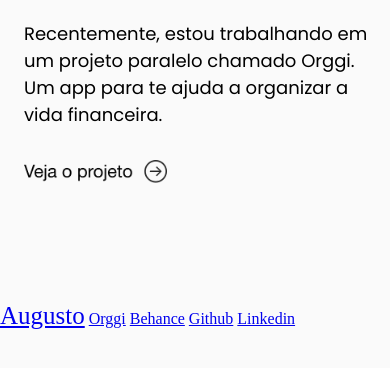
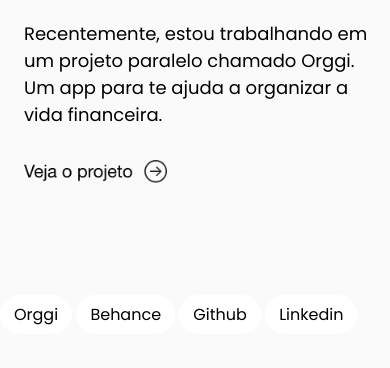
Before and after one commit to AugustoBSimionato/Augusto-s-Portfolio, a plain HTML site: page index.html in a window 390 px wide. Shown: the part 672-1040 px from the top of the page. Drawn offline with Linux system fonts and the light colour scheme.

Commit message:
feat: finishing responsiveness for home screen

```diff
--- a/index.html
+++ b/index.html
@@ -66,13 +66,10 @@
     </footer>
 
     <footer class="footer-mobile">
-        <div class="links">
-            <a class="augusto" href="#menu">Augusto</a>
-            <a class="footer-links" href="/Augusto-s-Portfolio/orggi.html">Orggi</a>
-            <a class="footer-links" href="https://www.behance.net/augustobaroni">Behance</a>
-            <a class="footer-links" href="https://github.com/AugustoBSimionato">Github</a>
-            <a class="footer-links" href="https://www.linkedin.com/in/augustobaronisimionato">Linkedin</a>
-        </div>
+        <a class="footer-links-mobile" href="/Augusto-s-Portfolio/orggi.html">Orggi</a>
+        <a class="footer-links-mobile" href="https://www.behance.net/augustobaroni">Behance</a>
+        <a class="footer-links-mobile" href="https://github.com/AugustoBSimionato">Github</a>
+        <a class="footer-links-mobile" href="https://www.linkedin.com/in/augustobaronisimionato">Linkedin</a>
     </footer>
 </body>
 </html>
--- a/style-index.css
+++ b/style-index.css
@@ -238,39 +238,23 @@ footer {
     }
 
     .footer-mobile {
-        display: flex;
+        display: inline-block;
+        font-family: "Poppins", sans-serif;
     }
 
-    .augusto {
-        font-size: 25px;
-    }
-
-    .links li {
-        padding: 0rem 0.5rem;
-    }
-
-    .footer-links a {
+    .footer-links-mobile {
         padding: 8px 14px;
         border-radius: 40px;
         background-color: white;
         text-decoration: none;
-        display: inline-block;
         color: black;
+        margin-top: 4rem;
+        margin-bottom: 4rem;
     }
 
-    .footer-links a:hover {
+    .footer-links-mobile:hover {
         color: #FAFAFA;
         background-color: black;
         transition: background-color 0.3s ease-in-out, color 0.3s ease-in-out;
     }
 }
-
-/* Tablets */
-@media (min-width: 768px) and (max-width: 1024px) {
-
-}
-
-/* Desktops */
-@media (min-width: 1024px) {
-
-}
```
